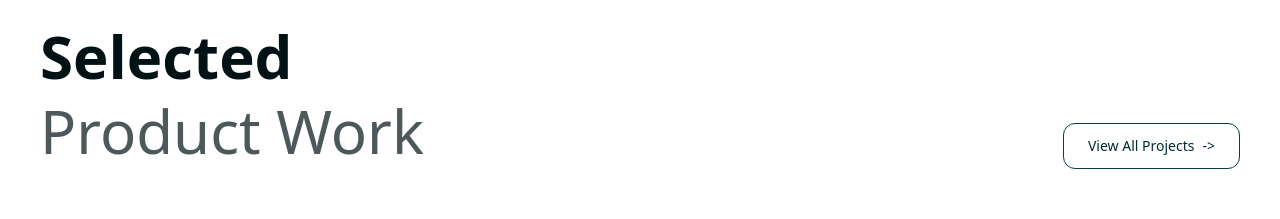
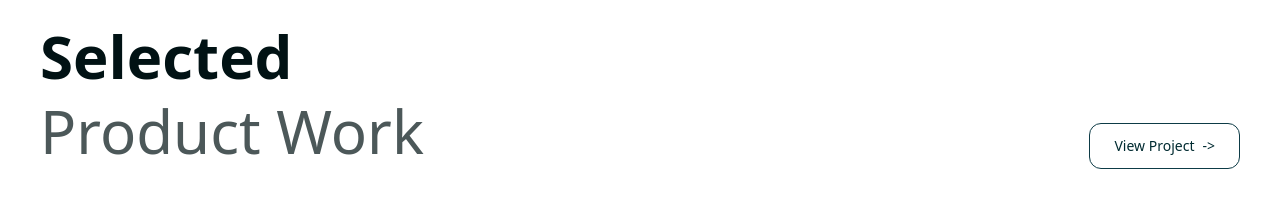
Before and after one commit to kushan00/ishan-portfolio, a Next.js app: page / in a window 1280 px wide. Shown: the part 842-1061 px from the top of the page. Built offline with nearby package versions, Linux system fonts and the light colour scheme.

Commit message:
updated view project

```diff
--- a/app/page.tsx
+++ b/app/page.tsx
@@ -127,7 +127,7 @@ const works = [
                 </h2>
               </div>
               <Link href="/projects" className="group hidden items-center gap-2 rounded-xl border border-brand-secondary px-6 py-3 text-sm font-medium transition hover:bg-brand-secondary hover:text-white sm:flex">
-                View All Projects
+                View Project
                 <span className="transition-transform group-hover:translate-x-1">-&gt;</span>
               </Link>
             </div>
```
